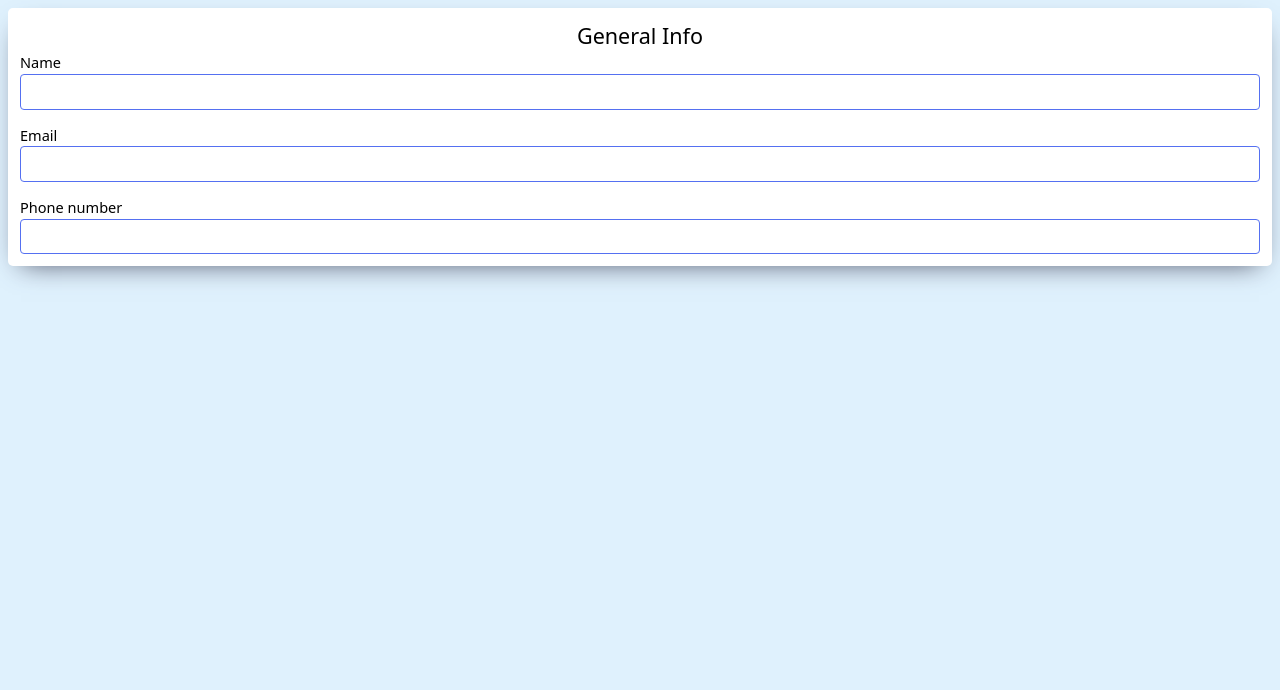
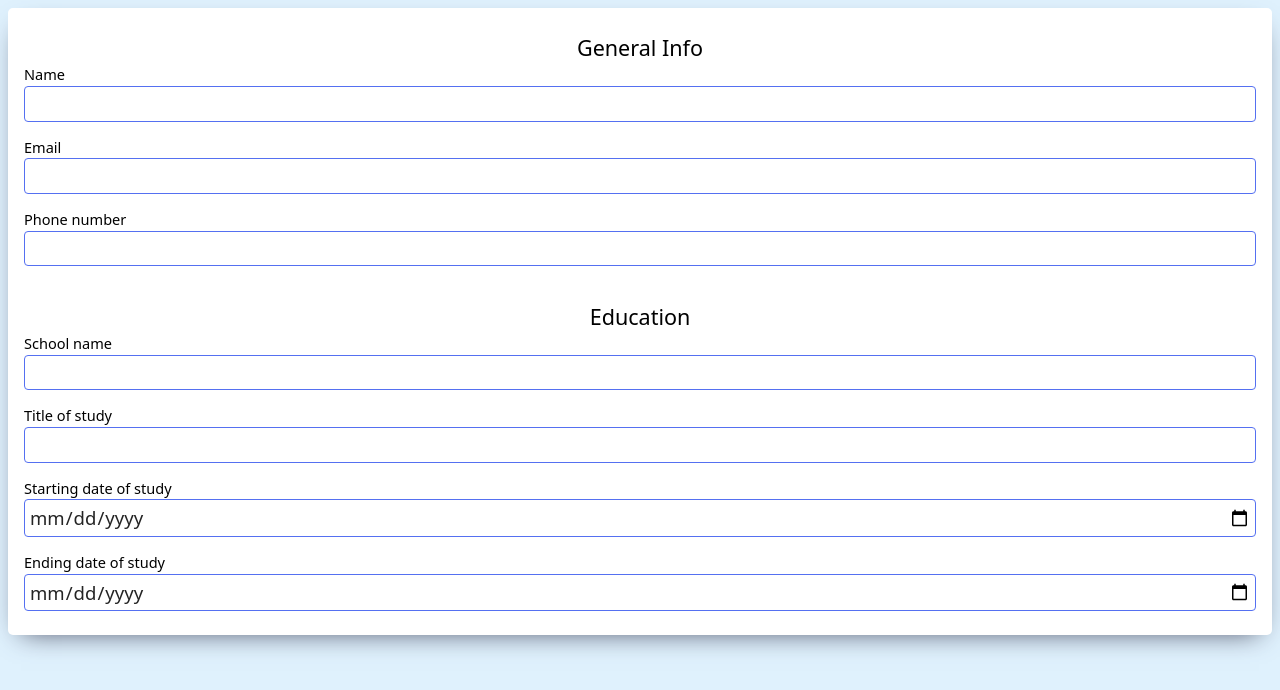
Before and after one commit to dawidtt/cv-app-odin, a React (Vite) app in the folder cv-app/: page / in a window 1280 px wide. Shown: the top 690 px of the page. Built offline with nearby package versions, Linux system fonts and the light colour scheme.

Commit message:
Create education section in form

```diff
--- a/cv-app/src/Form.jsx
+++ b/cv-app/src/Form.jsx
@@ -8,7 +8,23 @@ function Form() {
         <h2>General Info</h2>
         <TextInput id="name" label="Name" type="text" />
         <TextInput id="email" label="Email" type="email" />
-        <TextInput id="email" label="Phone number" type="tel" />
+        <TextInput id="tel" label="Phone number" type="tel" />
+      </section>
+      <section className="general-info">
+        <h2>Education</h2>
+        <TextInput id="school-name" label="School name" type="text" />
+        <TextInput id="title-of-study" label="Title of study" type="text" />
+        <TextInput
+          id="date-of-study-start"
+          label="Starting date of study
+ "
+          type="date"
+        />
+        <TextInput
+          id="date-of-study-end"
+          label="Ending date of study"
+          type="date"
+        />
       </section>
     </form>
   );
--- a/cv-app/src/styles/Form.css
+++ b/cv-app/src/styles/Form.css
@@ -1,5 +1,5 @@
 form {
-  padding: 12px;
+  padding: 24px 16px;
   background-color: #fff;
   border-radius: 5px;
   margin: 8px;
@@ -12,3 +12,6 @@ form {
   text-align: center;
   font-size: calc(19px + 0.2vw);
 }
+section + section {
+  margin-top: 35px;
+}
--- a/cv-app/src/styles/TextInput.css
+++ b/cv-app/src/styles/TextInput.css
@@ -8,14 +8,17 @@
 }
 input[type="text"],
 input[type="email"],
-input[type="tel"] {
+input[type="tel"],
+input[type="date"] {
   border: 1px solid #5570f1;
   padding: 6px 4px;
   border-radius: 4px;
   font-size: calc(16px + 0.2vw);
+  color: #242424;
 }
 input[type="text"]:focus,
 input[type="email"]:focus,
-input[type="tel"]:focus {
+input[type="tel"]:focus,
+input[type="date"]:focus {
   outline: 1px solid #5570f1;
 }
```
